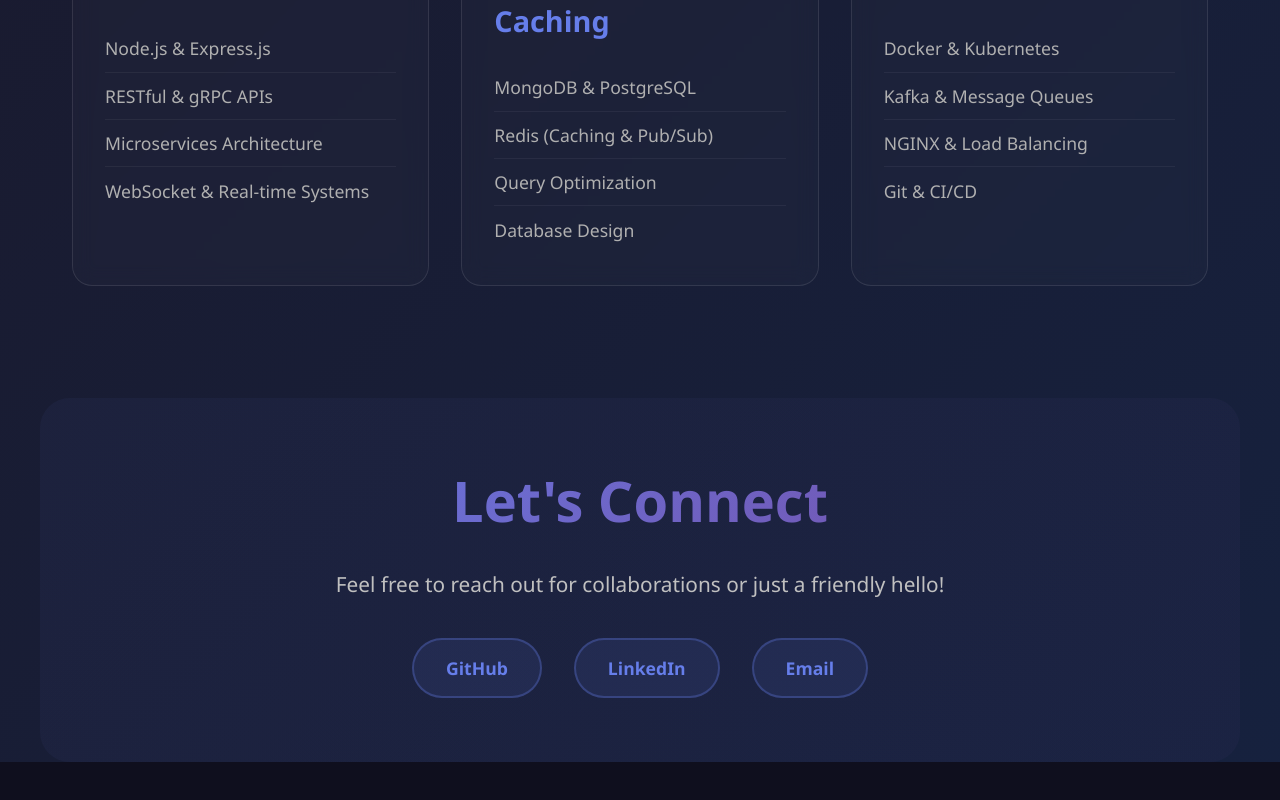
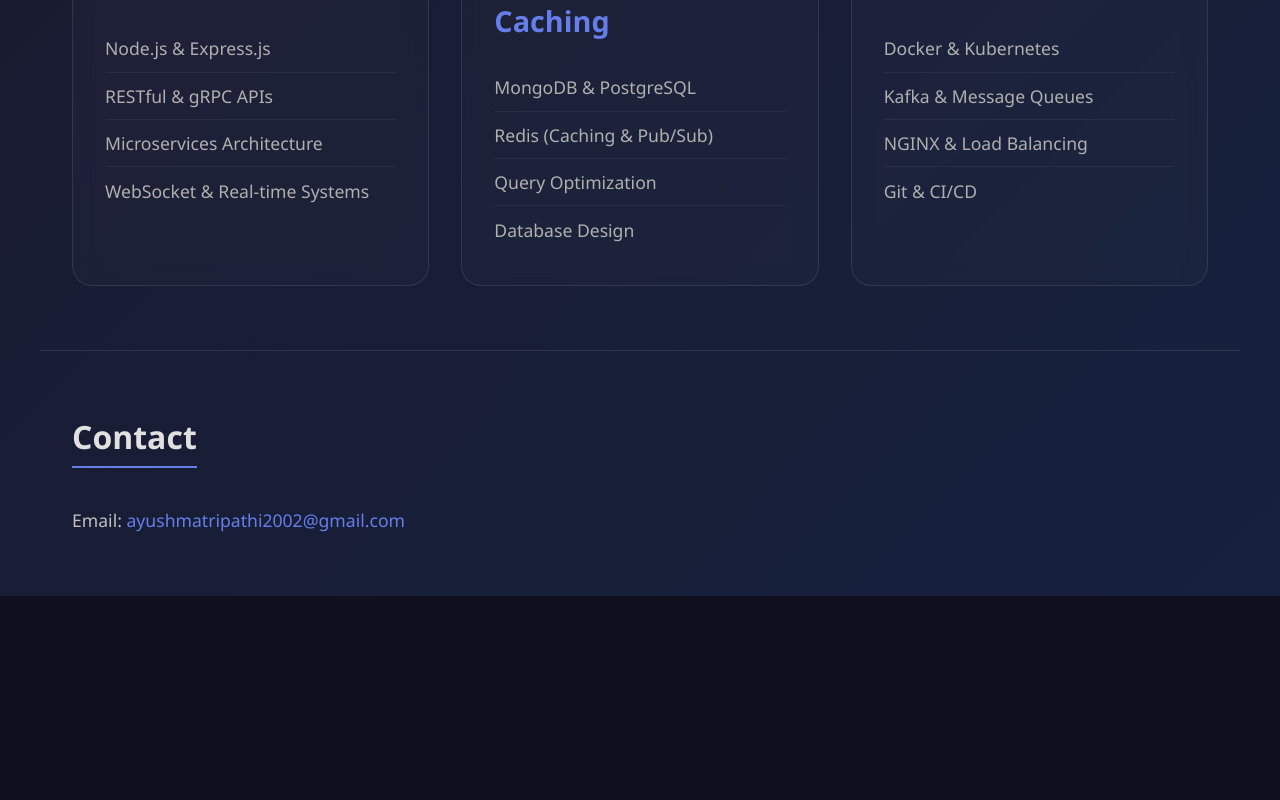
Before and after one commit to Ayushma0208/personal-portfolio, a React (Create React App) app: page / in a window 1280 px wide. Shown: the part 2873-3673 px from the top of the page. After the commit the page ends 3469 px from the top, so only its background shows below. Built offline with nearby package versions, Linux system fonts and the light colour scheme.

Commit message:
changes in contact

```diff
--- a/src/components/HomePage.css
+++ b/src/components/HomePage.css
@@ -360,42 +360,40 @@
 }
 
 .contact-section {
-  text-align: center;
-  background: linear-gradient(135deg, rgba(102, 126, 234, 0.05) 0%, rgba(118, 75, 162, 0.05) 100%);
-  border-radius: 30px;
-  margin: 3rem auto;
+  text-align: left;
+  background: transparent;
+  border-top: 1px solid rgba(255, 255, 255, 0.1);
+  border-radius: 0;
 }
 
-.contact-section p {
-  font-size: 1.3rem;
-  color: #c0c0c0;
-  margin-bottom: 2.5rem;
+.contact-section h2 {
+  text-align: left;
+  background: none;
+  -webkit-background-clip: unset;
+  -webkit-text-fill-color: #e0e0e0;
+  background-clip: unset;
+  font-size: 2rem;
+  margin-bottom: 1rem;
+  padding-bottom: 0.5rem;
+  border-bottom: 2px solid #667eea;
+  display: inline-block;
 }
 
-.social-links {
-  display: flex;
-  gap: 2rem;
-  justify-content: center;
-  flex-wrap: wrap;
+.contact-email {
+  font-size: 1.1rem;
+  color: #c0c0c0;
+  margin-top: 1.5rem;
 }
 
-.social-link {
-  padding: 1rem 2rem;
-  background: rgba(102, 126, 234, 0.1);
-  border: 2px solid rgba(102, 126, 234, 0.3);
-  border-radius: 50px;
+.contact-email a {
   color: #667eea;
   text-decoration: none;
-  font-weight: 600;
-  font-size: 1.1rem;
-  transition: all 0.3s ease;
+  transition: color 0.3s ease;
 }
 
-.social-link:hover {
-  background: rgba(102, 126, 234, 0.2);
-  border-color: #667eea;
-  transform: translateY(-3px);
-  box-shadow: 0 5px 15px rgba(102, 126, 234, 0.4);
+.contact-email a:hover {
+  color: #764ba2;
+  text-decoration: underline;
 }
 
 @keyframes fadeInUp {
--- a/src/components/HomePage.js
+++ b/src/components/HomePage.js
@@ -152,13 +152,10 @@ const HomePage = () => {
       </section>
 
       <section id="contact" className="contact-section">
-        <h2>Let's Connect</h2>
-        <p>Feel free to reach out for collaborations or just a friendly hello!</p>
-        <div className="social-links">
-          <a href="https://github.com/Ayushma0208" target="_blank" rel="noopener noreferrer" className="social-link">GitHub</a>
-          <a href="https://www.linkedin.com/in/ayusmatripathi/" target="_blank" rel="noopener noreferrer" className="social-link">LinkedIn</a>
-          <a href="mailto:ayushma@example.com" className="social-link">Email</a>
-        </div>
+        <h2>Contact</h2>
+        <p className="contact-email">
+          Email: <a href="mailto:ayushmatripathi2002@gmail.com">ayushmatripathi2002@gmail.com</a>
+        </p>
       </section>
 
       {showModal && (
```
